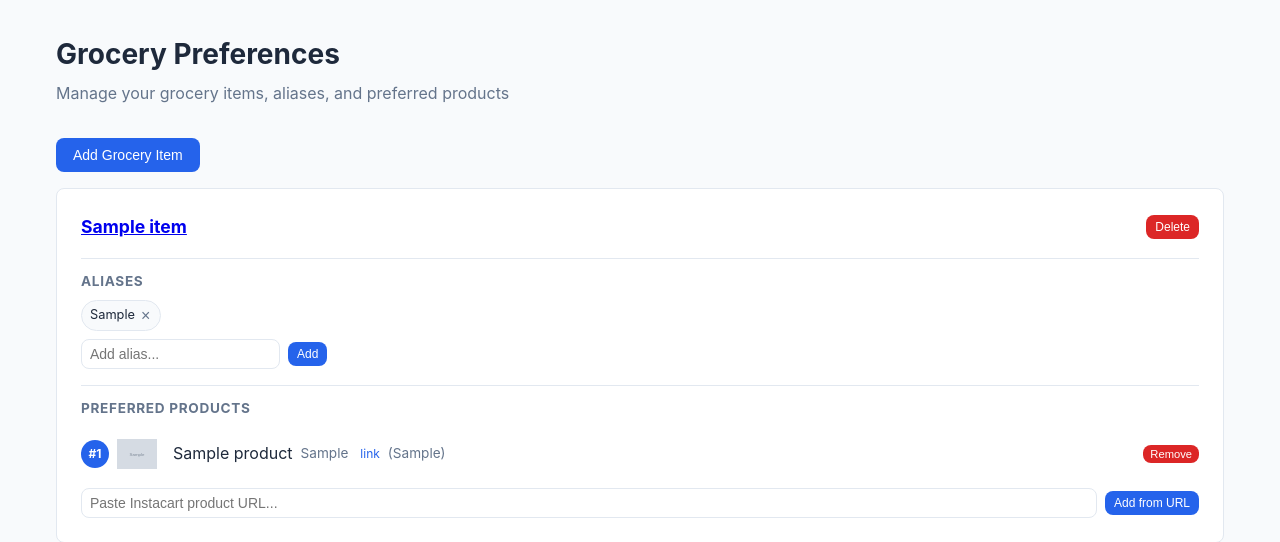
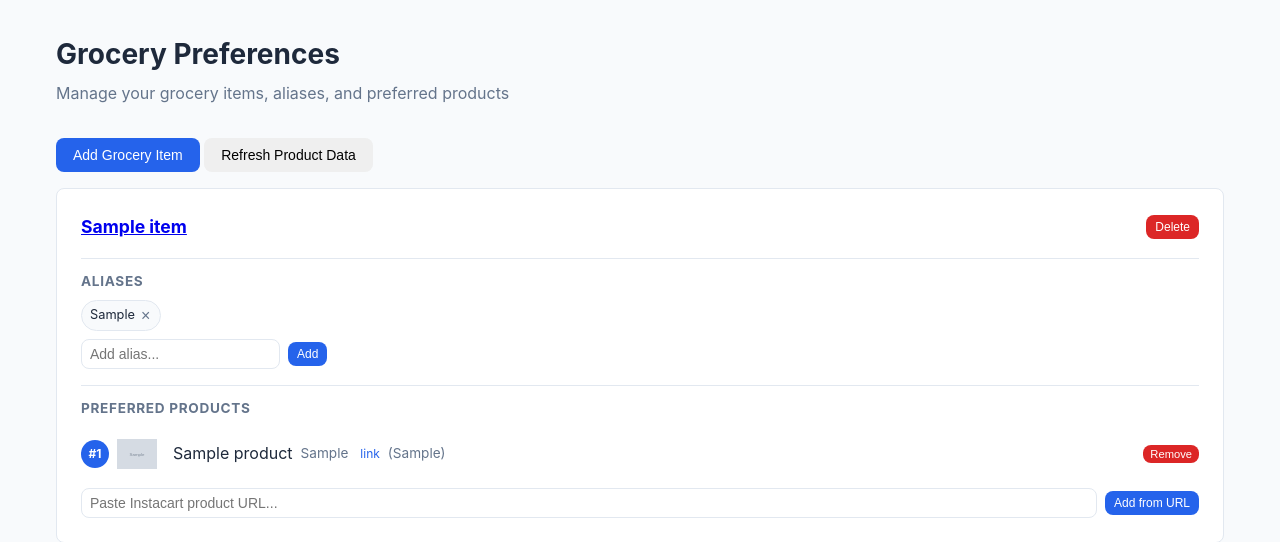
Before and after one commit to jlupien/alexacart, a FastAPI app: page /preferences/ in a window 1280 px wide. Shown: the part 57-599 px from the top of the page. Run offline with FastAPI, Linux system fonts and the light colour scheme; tables that the repository leaves empty hold one stand-in row (values such as "Sample post"); grey boxes marked "Sample" are stand-in pictures; some libraries are stand-ins or nearby versions.

Commit message:
refresh product details

```diff
--- a/alexacart/instacart/client.py
+++ b/alexacart/instacart/client.py
@@ -189,7 +189,7 @@ class InstacartClient:
         # Fetch remaining items by ID if we don't have enough inline
         if len(results) < limit and unfetched_ids:
             needed = limit - len(results)
-            fetched = await self._fetch_items_by_id(unfetched_ids[:needed])
+            fetched = await self.fetch_items_by_id(unfetched_ids[:needed])
             results.extend(fetched)
 
         # Discover location_id from results if we don't have it yet
@@ -246,7 +246,7 @@ class InstacartClient:
 
         if product_id and self._location_id:
             item_id = f"items_{self._location_id}-{product_id}"
-            fetched = await self._fetch_items_by_id([item_id])
+            fetched = await self.fetch_items_by_id([item_id])
             if fetched:
                 price = fetched[0].price
                 in_stock = fetched[0].in_stock
@@ -343,7 +343,7 @@ class InstacartClient:
         except Exception as e:
             logger.warning("Failed to discover cart ID: %s", e)
 
-    async def _fetch_items_by_id(self, item_ids: list[str]) -> list[ProductResult]:
+    async def fetch_items_by_id(self, item_ids: list[str]) -> list[ProductResult]:
         if not item_ids:
             return []
 
--- a/alexacart/routes/preferences.py
+++ b/alexacart/routes/preferences.py
@@ -1,4 +1,5 @@
 import logging
+from datetime import UTC, datetime
 
 from fastapi import APIRouter, Depends, Form, Request
 from fastapi.responses import HTMLResponse
@@ -48,6 +49,68 @@ async def preferences_page(request: Request, db: Session = Depends(get_db)):
     return templates.TemplateResponse(
         "preferences.html", {"request": request, "items": items}
     )
+
+
+@router.post("/backfill", response_class=HTMLResponse)
+async def backfill_product_data(request: Request, db: Session = Depends(get_db)):
+    """Refresh product data (size, image, brand, etc.) from Instacart for all preferred products."""
+    from alexacart.instacart.auth import ensure_valid_session
+    from alexacart.instacart.client import InstacartClient
+
+    products = (
+        db.query(PreferredProduct)
+        .filter(PreferredProduct.size.is_(None), PreferredProduct.product_url.isnot(None))
+        .all()
+    )
+
+    if not products:
+        return HTMLResponse(_render_all_items(request, db))
+
+    session_data = await ensure_valid_session()
+    client = InstacartClient(session_data)
+    try:
+        await client.init_session()
+        location_id = client._location_id
+
+        # Build item_ids from product URLs
+        product_map: dict[str, list[PreferredProduct]] = {}  # item_id -> products
+        for product in products:
+            pid = InstacartClient._extract_product_id_from_url(product.product_url)
+            if pid and location_id:
+                item_id = f"items_{location_id}-{pid}"
+                product_map.setdefault(item_id, []).append(product)
+
+        # Batch fetch in groups of 20
+        all_item_ids = list(product_map.keys())
+        updated = 0
+        for i in range(0, len(all_item_ids), 20):
+            batch = all_item_ids[i : i + 20]
+            fetched = await client.fetch_items_by_id(batch)
+            for result in fetched:
+                if result.item_id and result.item_id in product_map:
+                    for pp in product_map[result.item_id]:
+                        if result.product_name:
+                            pp.product_name = result.product_name
+                        if result.product_url:
+                            pp.product_url = result.product_url
+                        if result.brand:
+                            pp.brand = result.brand
+                        if result.image_url:
+                            pp.image_url = result.image_url
+                        if result.size:
+                            pp.size = result.size
+                        if result.in_stock:
+                            pp.last_seen_in_stock = datetime.now(UTC)
+                        updated += 1
+
+        db.commit()
+        logger.info("Backfill updated %d preferred products", updated)
+    except Exception as e:
+        logger.error("Backfill failed: %s", e)
+    finally:
+        await client.close()
+
+    return HTMLResponse(_render_all_items(request, db))
 
 
 @router.post("/items", response_class=HTMLResponse)
--- a/alexacart/templates/preferences.html
+++ b/alexacart/templates/preferences.html
@@ -15,6 +15,17 @@
     >
         Add Grocery Item
     </button>
+    <button
+        class="btn"
+        hx-post="/preferences/backfill"
+        hx-target="#items-list"
+        hx-swap="innerHTML"
+        hx-indicator="#backfill-spinner"
+        hx-disabled-elt="this"
+    >
+        Refresh Product Data
+    </button>
+    <span id="backfill-spinner" class="htmx-indicator">Refreshing...</span>
 </div>
 
 <form id="add-item-form" class="hidden card" hx-post="/preferences/items" hx-target="#items-list" hx-swap="innerHTML" hx-on::after-request="if(event.detail.successful) this.reset()">
```
